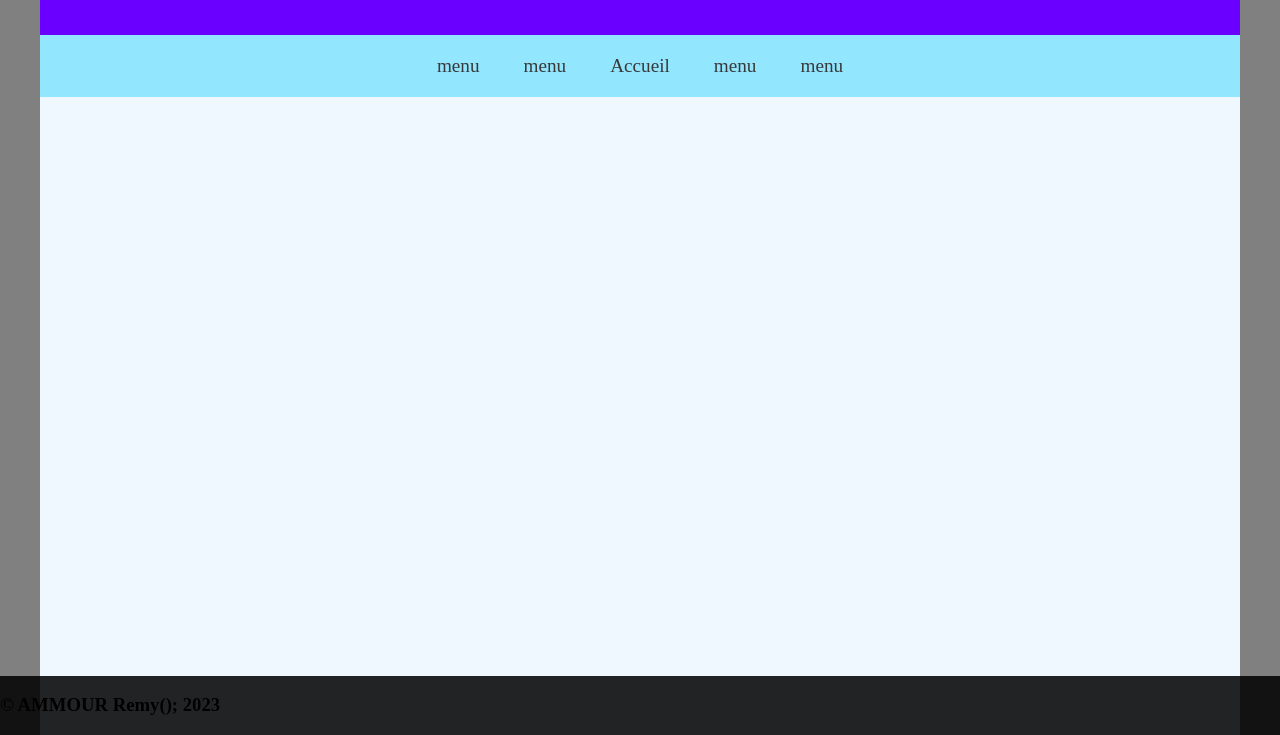
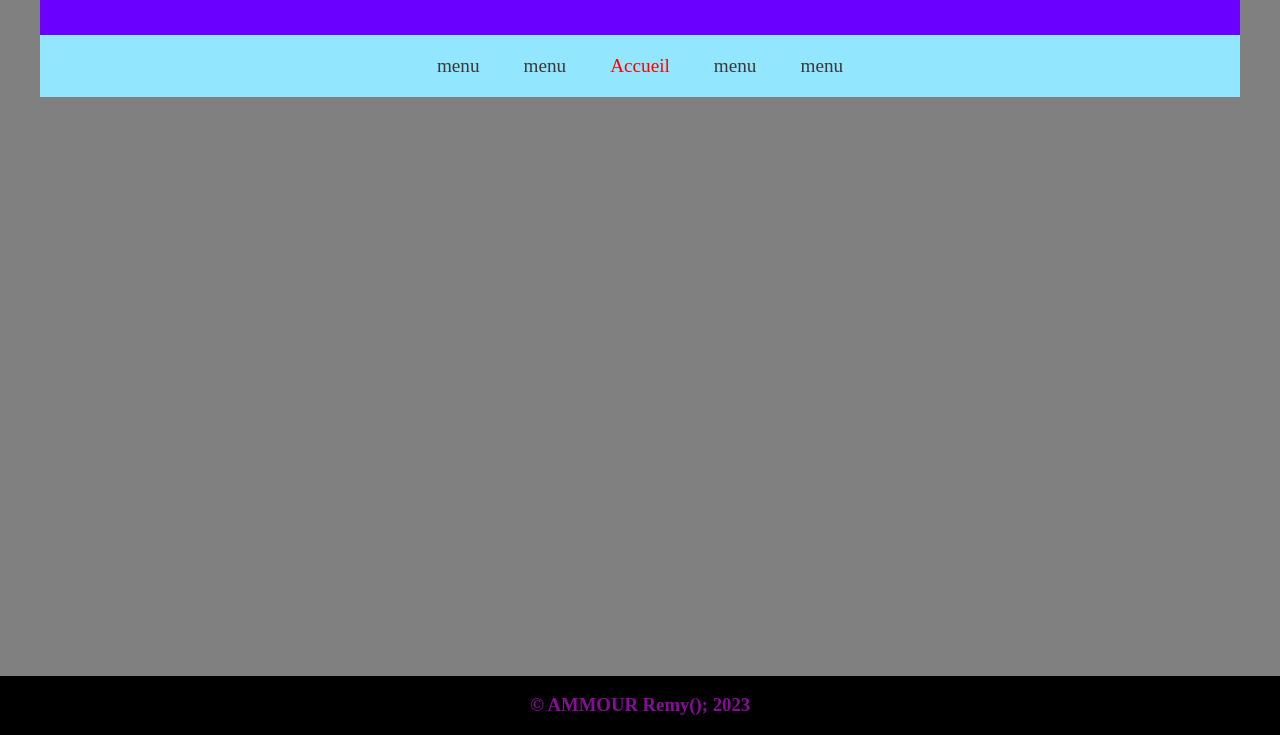
Before and after one commit to ammour-remy/Positionnement, a plain HTML site: page index.html in a window 1280 px wide. Shown: the part 65-800 px from the top of the page. Drawn offline with Linux system fonts and the light colour scheme.

Commit message:
menu fini

```diff
--- a/assets/css/Style.css
+++ b/assets/css/Style.css
@@ -1,4 +1,4 @@
-
+/*                         GENERAL                            */
 html {
     scroll-behavior: smooth;
 }
@@ -21,6 +21,7 @@
 h1{
     margin: auto;
 }
+/*                         NAVBAR (en sticky avec redirection des exercices)                             */
 nav{
     position: sticky;
     background-color: rgb(146, 231, 255);
@@ -42,17 +43,20 @@
     padding: 20px;
     font-size: 1.2em;
 }
+#pageActu {
+    color: red;
+}
 nav li a:hover {
     background-color: rgb(0, 89, 255);
     color: #890C99;
     transition: 0.5s;
 }
-section{
-    height: 4000px;
-}
+/*                         NAVBAR (en en fixed avec copyright)                             */
 footer {
     width: 100%;
     position: fixed;
     bottom: 0;
-    background-color: rgba(0, 0, 0, 0.859);
+    background-color: rgba(0, 0, 0);
+    text-align: center;
+    color: #890C99;
 }
--- a/index.html
+++ b/index.html
@@ -17,12 +17,11 @@
             <ul>
                 <li><a href="https://www.youtube.com/watch?v=dQw4w9WgXcQ" target="_blank">menu</a></li>
                 <li><a href="https://www.youtube.com/watch?v=dQw4w9WgXcQ" target="_blank">menu</a></li>
-                <li><a href="#">Accueil</a></li>
+                <li><a id="pageActu" href="#">Accueil</a></li>
                 <li><a href="https://www.youtube.com/watch?v=dQw4w9WgXcQ" target="_blank">menu</a></li>
                 <li><a href="https://www.youtube.com/watch?v=dQw4w9WgXcQ" target="_blank">menu</a></li>
             </ul>
         </nav>
-        <section></section>
     </main>
     <footer>
         <h3>
```
